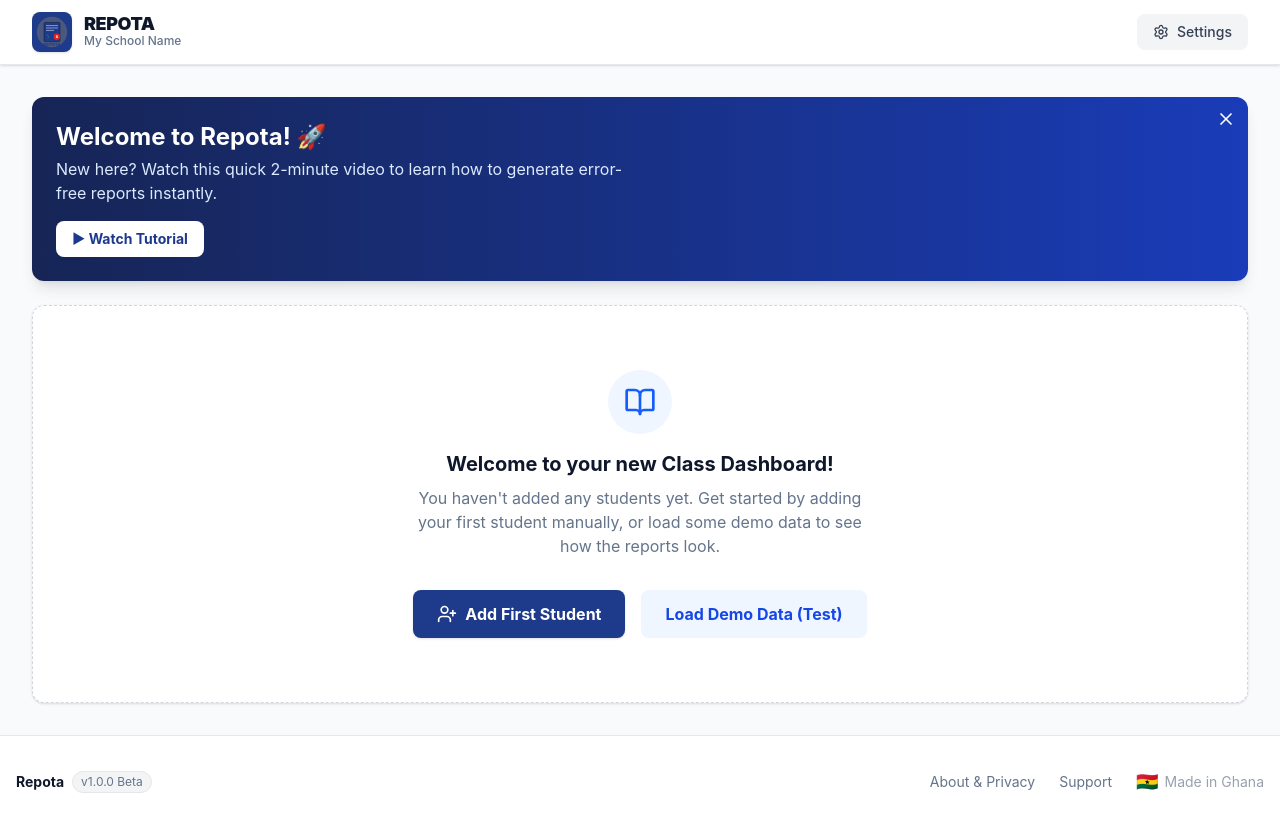
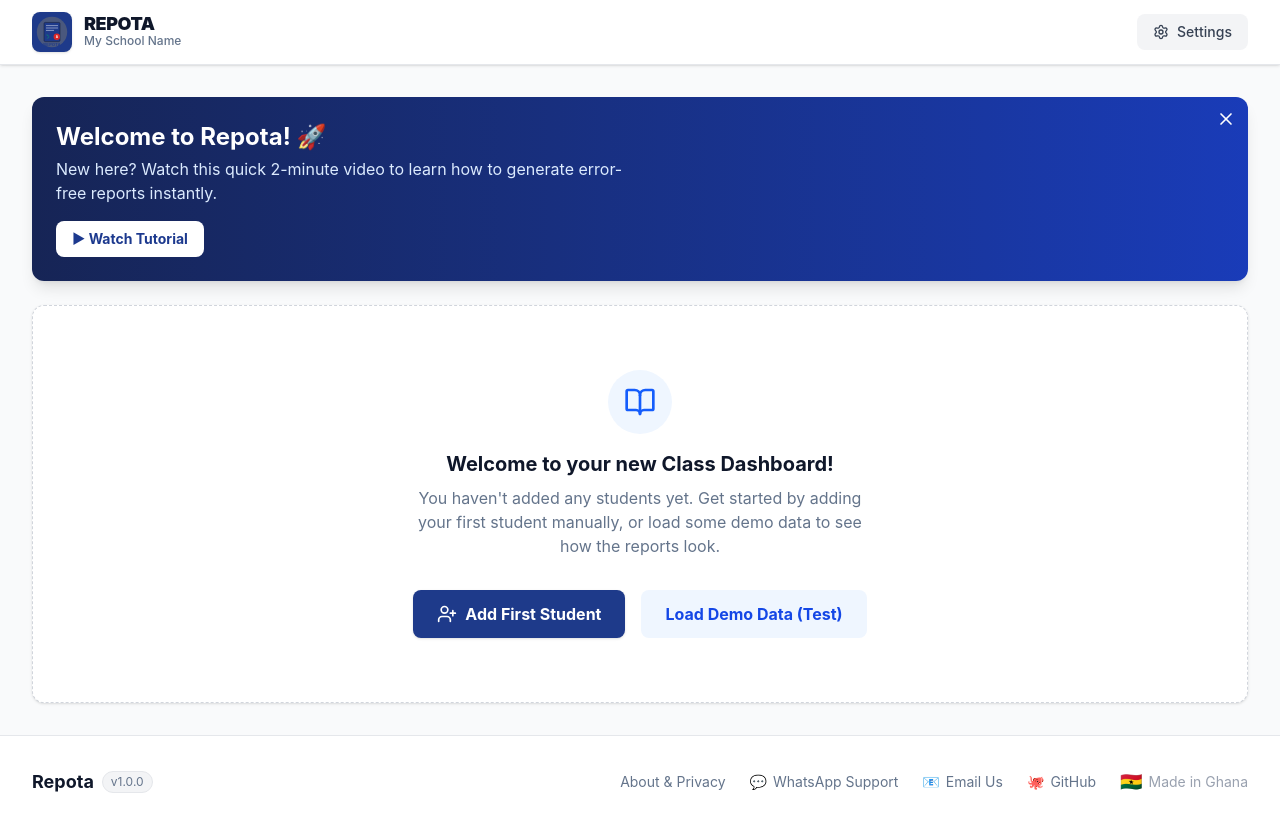
Before and after one commit to adamtoffic/repota, a React (Vite) app: page / in a window 1280 px wide. Built offline with nearby package versions, Linux system fonts and the light colour scheme.

Commit message:
fix: use theme colors in all the components

```diff
--- a/src/components/BulkImportModal.tsx
+++ b/src/components/BulkImportModal.tsx
@@ -87,7 +87,7 @@ export function BulkImportModal({ isOpen, onClose }: Props) {
               <button
                 onClick={handlePreview}
                 disabled={!text.trim()}
-                className="bg-primary w-full rounded-lg py-2.5 font-bold text-white hover:bg-primary/90 disabled:opacity-50"
+                className="bg-primary hover:bg-primary/90 w-full rounded-lg py-2.5 font-bold text-white disabled:opacity-50"
               >
                 Preview List
               </button>
@@ -120,7 +120,7 @@ export function BulkImportModal({ isOpen, onClose }: Props) {
                 </button>
                 <button
                   onClick={handleImport}
-                  className="bg-primary flex-1 rounded-lg py-2 font-bold text-white hover:bg-primary/90"
+                  className="bg-primary hover:bg-primary/90 flex-1 rounded-lg py-2 font-bold text-white"
                 >
                   Import All
                 </button>
--- a/src/components/Footer.tsx
+++ b/src/components/Footer.tsx
@@ -6,28 +6,68 @@ export function Footer() {
 
   return (
     <>
-      <footer className="text-muted mt-auto border-t border-gray-200 bg-white py-8 text-center text-sm">
-        <div className="mx-auto flex max-w-7xl flex-col items-center justify-between gap-4 px-4 md:flex-row">
+      <footer className="text-muted mt-auto border-t border-gray-200 bg-white py-6 text-sm sm:py-8">
+        <div className="mx-auto max-w-7xl px-4 sm:px-6 lg:px-8">
+          {/* Container with responsive layout */}
+          <div className="flex flex-col items-center justify-between gap-6 md:flex-row md:gap-4">
+            {/* Brand Section */}
             <div className="flex items-center gap-2">
-            <span className="text-main font-bold">Repota</span>
+              <span className="text-main text-base font-bold sm:text-lg">Repota</span>
               <span className="rounded-full border border-gray-200 bg-gray-100 px-2 py-0.5 text-xs">
-              v1.0.0 Beta
+                v1.0.0
               </span>
             </div>
 
-          <div className="flex items-center gap-6">
+            {/* Links Section - Responsive Grid */}
+            <div className="grid grid-cols-2 gap-3 text-center sm:flex sm:flex-wrap sm:items-center sm:justify-center sm:gap-4 md:gap-6">
               <button
                 onClick={() => setShowAbout(true)}
-              className="transition-colors hover:text-blue-600"
+                className="hover:text-primary whitespace-nowrap transition-colors"
               >
                 About & Privacy
               </button>
-            <a href="mailto:support@example.com" className="transition-colors hover:text-blue-600">
-              Support
+
+              {/* WhatsApp Support */}
+              <a
+                /* 🔴 EDIT THIS: Put your real WhatsApp number below (e.g. 233541234567) */
+                href="https://wa.me/233248140806?text=Hi!%20I%20need%20help%20with%20Repota"
+                target="_blank"
+                rel="noopener noreferrer"
+                className="hover:text-success flex items-center justify-center gap-1.5 whitespace-nowrap transition-colors"
+              >
+                <span>💬</span>
+                <span className="hidden sm:inline">WhatsApp Support</span>
+                <span className="sm:hidden">WhatsApp</span>
               </a>
-            <span className="flex items-center gap-1.5 text-gray-400">
+
+              {/* Email */}
+              <a
+                /* 🔴 EDIT THIS: Put your real email below */
+                href="mailto:support@protonmail.com"
+                className="hover:text-primary flex items-center justify-center gap-1.5 whitespace-nowrap transition-colors"
+              >
+                <span>📧</span>
+                <span className="hidden sm:inline">Email Us</span>
+                <span className="sm:hidden">Email</span>
+              </a>
+
+              {/* GitHub */}
+              <a
+                /* 🔴 EDIT THIS: Put your GitHub username below */
+                href="https://github.com/adamtoffic"
+                target="_blank"
+                rel="noopener noreferrer"
+                className="hover:text-main flex items-center justify-center gap-1.5 whitespace-nowrap transition-colors"
+              >
+                <span>🐙</span>
+                <span>GitHub</span>
+              </a>
+
+              {/* Made in Ghana - Full width on mobile or inline on desktop */}
+              <span className="col-span-2 flex items-center justify-center gap-1.5 text-gray-400 sm:col-span-1">
                 <span className="text-lg">🇬🇭</span> Made in Ghana
               </span>
+            </div>
           </div>
         </div>
       </footer>
```
Lines whose indentation alone changed are shown as unchanged.
